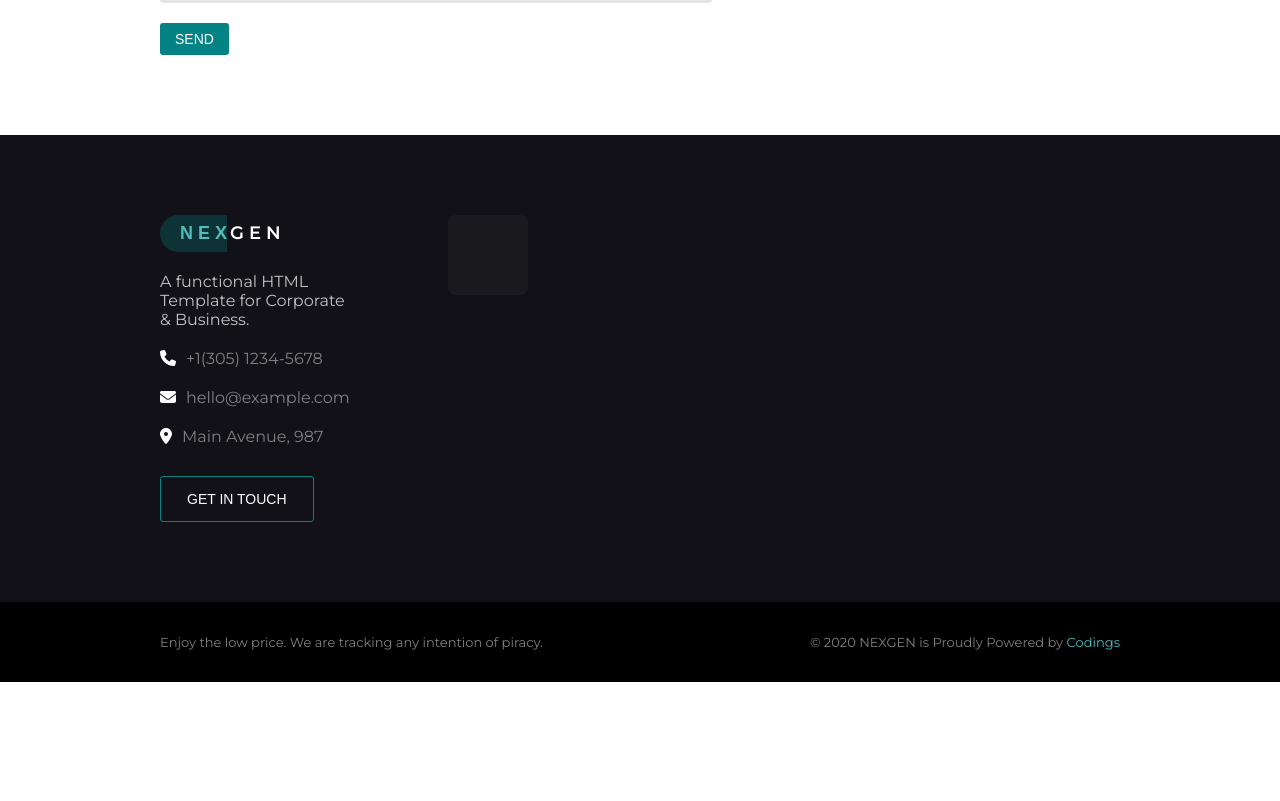
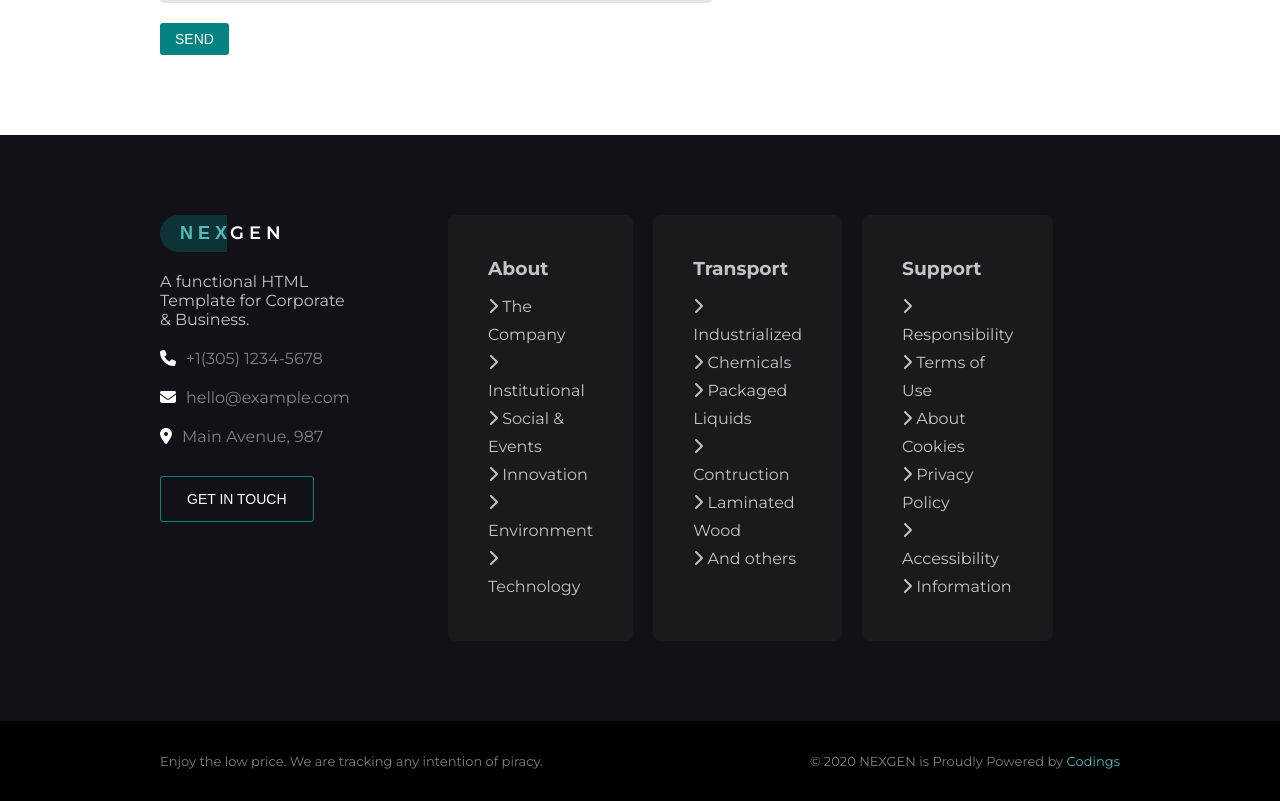
Before and after one commit to Ale-1407/proj-html-vuejs, a Vue app in the folder proj/: page / in a window 1280 px wide. Shown: the part 4314-5115 px from the top of the page. Before the commit the page ends 4996 px from the top, so only its background shows below. Built offline with nearby package versions, Linux system fonts and the light colour scheme.

Commit message:
progetto completato

```diff
--- a/proj/src/components/FootInfo.vue
+++ b/proj/src/components/FootInfo.vue
@@ -27,21 +27,58 @@
             <div class="cont-card">
                <div class="cards">
                    <div class="card">
-
+                      <h3>About</h3>
+                      <FootLista v-for="(elem, index) in vociMenu" :key="index" :footList="elem" />
+                   </div>
+                   <div class="card">
+                    <h3>Transport</h3>
+                    <FootListaDue v-for="(elem, index) in vociMenuDue" :key="index" :footListDue="elem" />
+                   </div>
+                   <div class="card">
+                    <h3>Support</h3>
+                    <FootListaTre v-for="(elem, index) in vociMenuTre" :key="index" :footListTre="elem" />
                    </div>
                 </div>
             </div>
-
         </div>
     </section>
 </template>
 
 <script>
+
+import FootLista from './FootLista.vue'
+import FootListaDue from './FootListaDue.vue'
+import FootListaTre from './FootListaTre.vue';
+
 export default{
+    components: { FootLista, FootListaDue, FootListaTre },
     name: 'FootInfo',
     data(){
         return{
-
+            vociMenu: [
+                {voce: 'The Company'},
+                {voce: 'Institutional'},
+                {voce: 'Social & Events'},
+                {voce: 'Innovation'},
+                {voce: 'Environment'},
+                {voce: 'Technology'}
+            ],
+            vociMenuDue: [
+                {voce: 'Industrialized'},
+                {voce: 'Chemicals'},
+                {voce: 'Packaged Liquids'},
+                {voce: 'Contruction'},
+                {voce: 'Laminated Wood'},
+                {voce: 'And others'}
+            ],
+            vociMenuTre: [
+                {voce: 'Responsibility'},
+                {voce: 'Terms of Use'},
+                {voce: 'About Cookies'},
+                {voce: 'Privacy Policy'},
+                {voce: 'Accessibility'},
+                {voce: 'Information'}
+            ]
         }
     }
 }
@@ -124,11 +161,18 @@ section{
     width: 75%;
     margin: auto;
 }
+
+
 .card{
     display: flex;
     flex-direction: column;
     padding: 2.5rem;
     background-color: rgba(63, 63, 63, 0.2);
     border-radius: 8px;
+    line-height: 28px;
+}
+
+.card h3{
+    padding-bottom: 10px;
 }
 </style>
--- /dev/null
+++ b/proj/src/components/FootLista.vue
@@ -0,0 +1,23 @@
+<template>
+    <div>
+        <ul>
+            <li><font-awesome-icon icon="fa-solid fa-chevron-right" /> {{ footList.voce }}</li>
+        </ul>
+    </div>
+</template>
+
+<script>
+
+export default{
+    name: 'FootLista',
+    props: {
+        footList: Object
+    }
+}
+</script>
+
+<style lang="scss" scoped>
+li{
+    list-style-type: none;
+}
+</style>
--- /dev/null
+++ b/proj/src/components/FootListaDue.vue
@@ -0,0 +1,23 @@
+<template>
+    <div>
+        <ul>
+            <li><font-awesome-icon icon="fa-solid fa-chevron-right" /> {{ footListDue.voce }}</li>
+        </ul>
+    </div>
+</template>
+
+<script>
+
+export default{
+    name: 'FootListaDue',
+    props: {
+        footListDue: Object
+    }
+}
+</script>
+
+<style lang="scss" scoped>
+li{
+    list-style-type: none;
+}
+</style>
--- /dev/null
+++ b/proj/src/components/FootListaTre.vue
@@ -0,0 +1,23 @@
+<template>
+    <div>
+        <ul>
+            <li><font-awesome-icon icon="fa-solid fa-chevron-right" /> {{ footListTre.voce }}</li>
+        </ul>
+    </div>
+</template>
+
+<script>
+
+export default{
+    name: 'FootListaTre',
+    props: {
+        footListTre: Object
+    }
+}
+</script>
+
+<style lang="scss" scoped>
+li{
+    list-style-type: none;
+}
+</style>
--- a/proj/src/components/HeaderComp.vue
+++ b/proj/src/components/HeaderComp.vue
@@ -22,6 +22,7 @@
                    <button class="logo">N E X</button><span>G E N</span>
                 </div>
                 <div class="cont">
+                    <!-- LISTA DINAMICA COMPONENT NAVBARCOMP -->
                     <div class="lista">
                       <NavbarComp v-for="(elem, index) in nav" :key="index" :navList="elem"/>
                     </div>
--- a/proj/src/main.js
+++ b/proj/src/main.js
@@ -10,7 +10,7 @@ Vue.config.productionTip = false
   import { FontAwesomeIcon } from '@fortawesome/vue-fontawesome'
 
   /* import specific icons */
-  import { faPhone, faClock, faEnvelope, faLocationDot, faTruckRampBox, faTemperatureLow, faBoxesStacked, faArrowRight, faQuoteRight, faChevronDown } from '@fortawesome/free-solid-svg-icons'
+  import { faPhone, faClock, faEnvelope, faLocationDot, faTruckRampBox, faTemperatureLow, faBoxesStacked, faArrowRight, faQuoteRight, faChevronDown, faChevronRight } from '@fortawesome/free-solid-svg-icons'
 
   /*Import icone brands */
   import { faFacebookF, faTwitter, faLinkedinIn } from '@fortawesome/free-brands-svg-icons'
@@ -19,7 +19,7 @@ Vue.config.productionTip = false
   import { faUser, faGem } from '@fortawesome/free-regular-svg-icons'
 
   /* add icons to the library */
-  library.add(faPhone, faClock, faEnvelope, faLocationDot, faFacebookF, faTwitter, faLinkedinIn, faUser, faGem, faTruckRampBox, faTemperatureLow, faBoxesStacked, faArrowRight, faQuoteRight, faChevronDown)
+  library.add(faPhone, faClock, faEnvelope, faLocationDot, faFacebookF, faTwitter, faLinkedinIn, faUser, faGem, faTruckRampBox, faTemperatureLow, faBoxesStacked, faArrowRight, faQuoteRight, faChevronDown, faChevronRight)
 
   /* add font awesome icon component */
   Vue.component('font-awesome-icon', FontAwesomeIcon)
```
